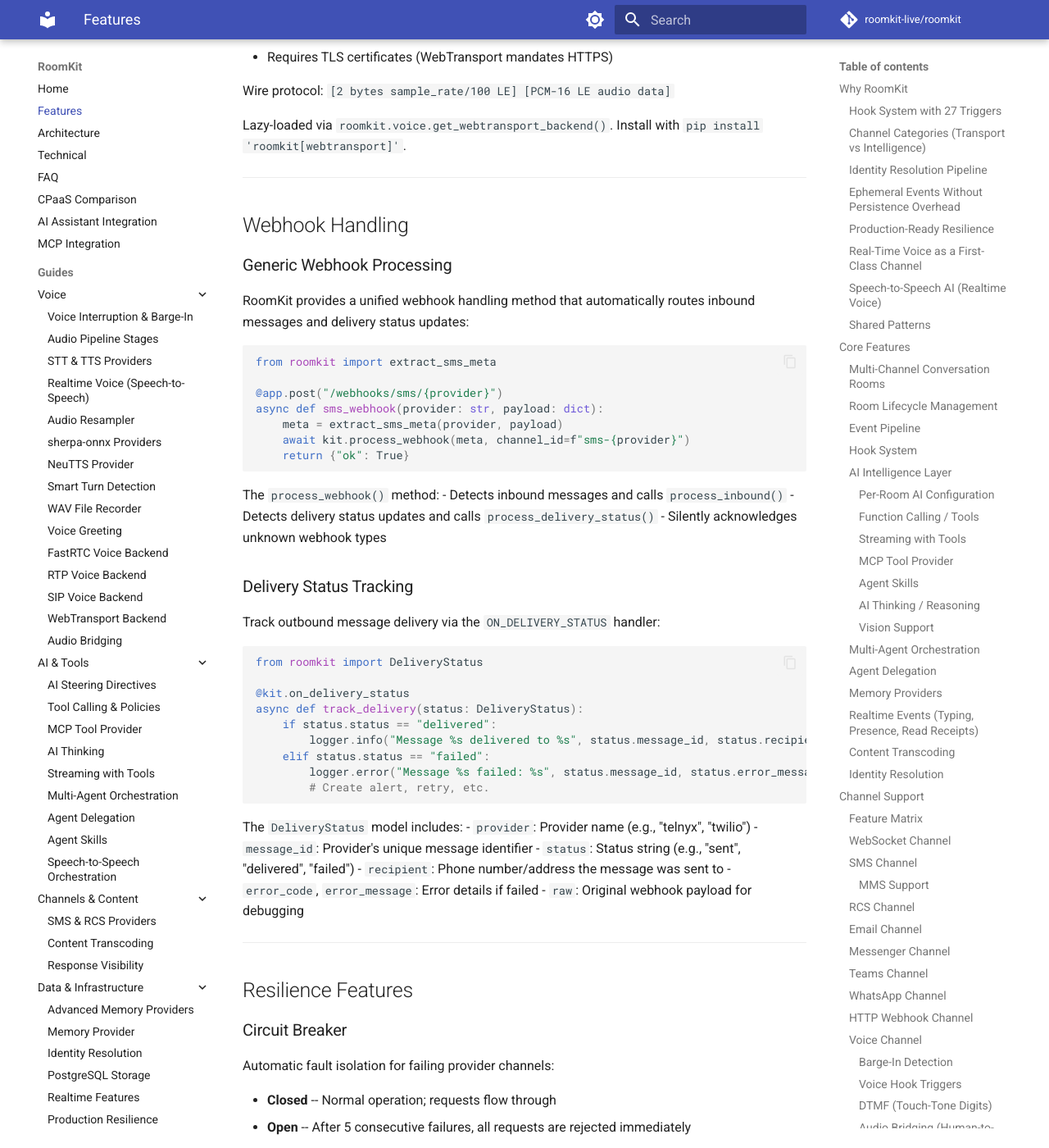
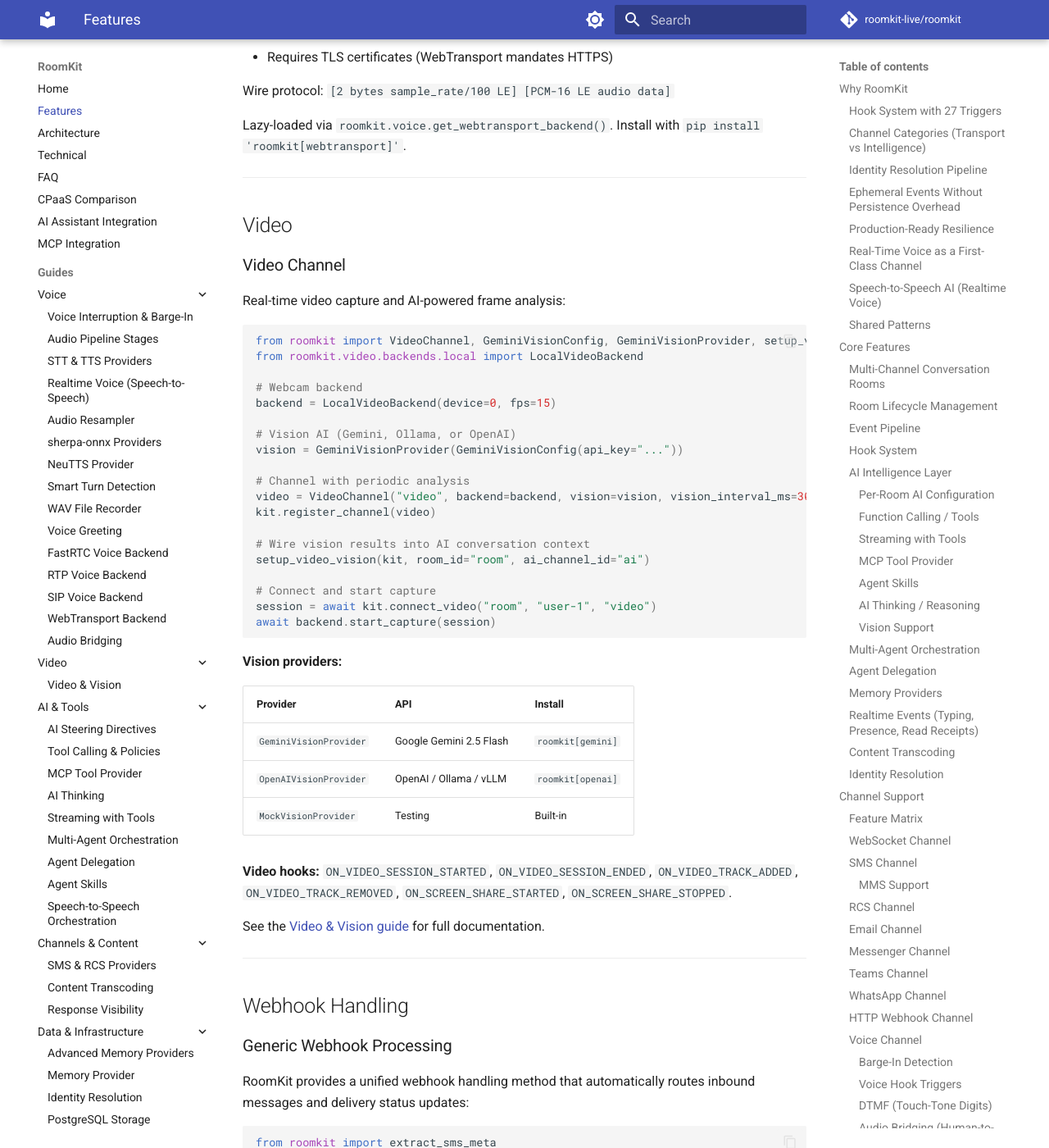
Before and after one commit to roomkit-live/roomkit-docs, an MkDocs documentation site: the page built from docs/features.md, in a window 1280 px wide and 1400 px high, scrolled down 31239 px. Shown: the whole window at 82% size. Built offline with MkDocs 1.6.1 and Material for MkDocs 9.7.7, drawn with Linux system fonts in a browser that asks for light colours; comment, search, counter and statistics services are not loaded.

Commit message:
docs: add video & vision guide and features section
- New guide: docs/guides/video-vision.md — architecture, installation,
  quick start, components (VideoBackend, VisionProvider, VideoChannel),
  AI integration, hooks, example commands, use cases
- Updated features.md with Video section (VideoChannel, providers, hooks)
- Updated mkdocs.yml nav with Video > Video & Vision guide

Co-Authored-By: Claude Opus 4.6 (1M context) <noreply@anthropic.com>

````diff
--- a/docs/features.md
+++ b/docs/features.md
@@ -1282,6 +1282,48 @@ Lazy-loaded via `roomkit.voice.get_webtransport_backend()`. Install with `pip in
 
 ---
 
+## Video
+
+### Video Channel
+
+Real-time video capture and AI-powered frame analysis:
+
+```python
+from roomkit import VideoChannel, GeminiVisionConfig, GeminiVisionProvider, setup_video_vision
+from roomkit.video.backends.local import LocalVideoBackend
+
+# Webcam backend
+backend = LocalVideoBackend(device=0, fps=15)
+
+# Vision AI (Gemini, Ollama, or OpenAI)
+vision = GeminiVisionProvider(GeminiVisionConfig(api_key="..."))
+
+# Channel with periodic analysis
+video = VideoChannel("video", backend=backend, vision=vision, vision_interval_ms=3000)
+kit.register_channel(video)
+
+# Wire vision results into AI conversation context
+setup_video_vision(kit, room_id="room", ai_channel_id="ai")
+
+# Connect and start capture
+session = await kit.connect_video("room", "user-1", "video")
+await backend.start_capture(session)
+```
+
+**Vision providers:**
+
+| Provider | API | Install |
+|----------|-----|---------|
+| `GeminiVisionProvider` | Google Gemini 2.5 Flash | `roomkit[gemini]` |
+| `OpenAIVisionProvider` | OpenAI / Ollama / vLLM | `roomkit[openai]` |
+| `MockVisionProvider` | Testing | Built-in |
+
+**Video hooks:** `ON_VIDEO_SESSION_STARTED`, `ON_VIDEO_SESSION_ENDED`, `ON_VIDEO_TRACK_ADDED`, `ON_VIDEO_TRACK_REMOVED`, `ON_SCREEN_SHARE_STARTED`, `ON_SCREEN_SHARE_STOPPED`.
+
+See the [Video & Vision guide](guides/video-vision.md) for full documentation.
+
+---
+
 ## Webhook Handling
 
 ### Generic Webhook Processing
--- a/mkdocs.yml
+++ b/mkdocs.yml
@@ -84,6 +84,8 @@ nav:
           - SIP Voice Backend: guides/sip-backend.md
           - WebTransport Backend: guides/webtransport-backend.md
           - Audio Bridging: guides/audio-bridge.md
+      - Video:
+          - Video & Vision: guides/video-vision.md
       - AI & Tools:
           - AI Steering Directives: guides/ai-steering.md
           - Tool Calling & Policies: guides/tool-calling.md
````
Also changed, not shown: docs/guides/video-vision.md (added, +203 -0 lines).
